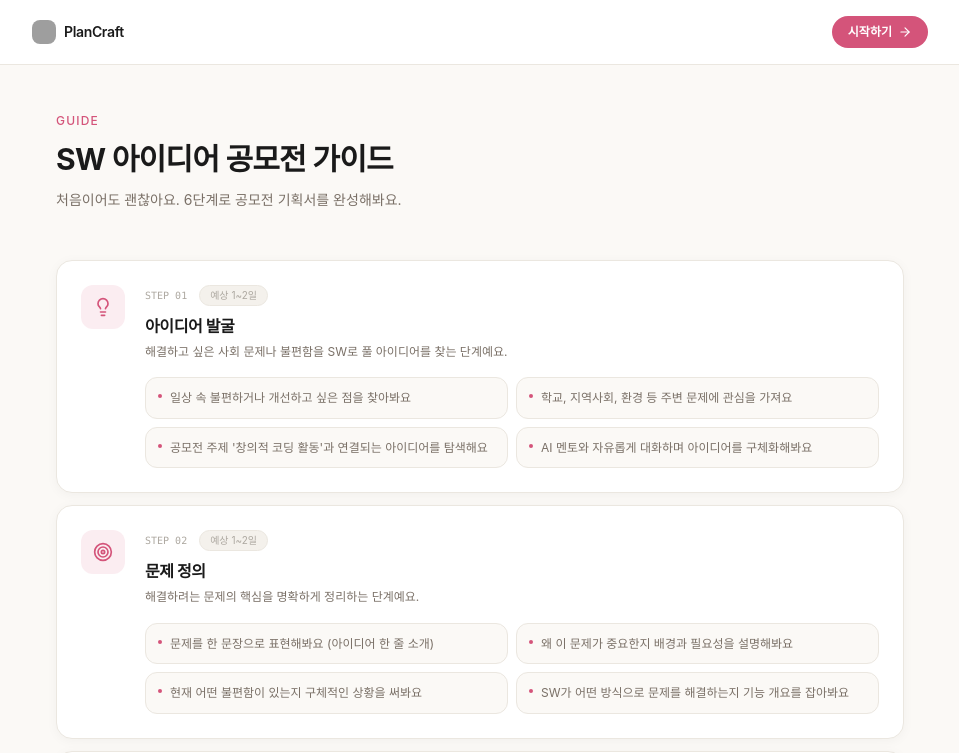
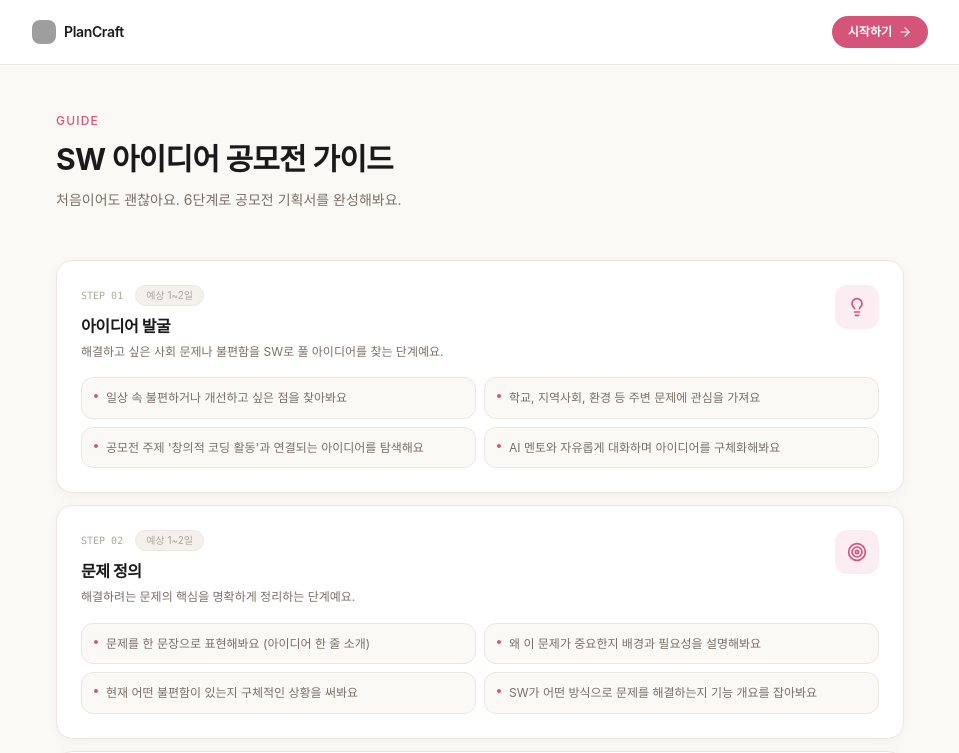
Before and after one commit to sharesdjgh-sys/sdjgh-sw-plancraft, a Next.js app: page /guide in a window 1280 px wide. Shown: the top 753 px of the page, without its empty margins (160-1119 px from the left). Built offline with nearby package versions, Linux system fonts and the light colour scheme; grey boxes are pictures that could not be loaded; a web font is replaced by a local one.

Commit message:
공모전 가이드 부분 아이콘 오른쪽으로 변경

```diff
--- a/src/app/guide/page.tsx
+++ b/src/app/guide/page.tsx
@@ -50,12 +50,11 @@ export default function GuidePage() {
             const Icon = s.icon;
             return (
               <ScrollReveal key={s.step} delay={idx * 55}>
-                <div className="bg-white rounded-2xl border border-[#EBE7E0] p-6 shadow-[0_2px_12px_rgba(0,0,0,0.04)]">
-                  <div className="flex items-start gap-5">
-                    <div className="w-11 h-11 rounded-xl bg-[#D4547A]/10 flex items-center justify-center flex-shrink-0">
-                      <Icon className="w-5 h-5 text-[#D4547A]" />
-                    </div>
-                    <div className="flex-1 min-w-0">
+                <div className="relative bg-white rounded-2xl border border-[#EBE7E0] p-6 shadow-[0_2px_12px_rgba(0,0,0,0.04)]">
+                  <div className="w-11 h-11 rounded-xl bg-[#D4547A]/10 flex items-center justify-center absolute top-6 right-6">
+                    <Icon className="w-5 h-5 text-[#D4547A]" />
+                  </div>
+                  <div>
                       <div className="flex items-center gap-3 mb-2">
                         <span className="text-[10px] font-mono text-[#ADA8A0]">STEP {String(s.step).padStart(2, "0")}</span>
                         <span className="text-[10px] border border-[#EBE7E0] text-[#ADA8A0] px-2.5 py-0.5 rounded-full bg-[#F4F1EC]">예상 {s.time}</span>
@@ -71,7 +70,6 @@ export default function GuidePage() {
                         ))}
                       </div>
                     </div>
-                  </div>
                 </div>
               </ScrollReveal>
             );
```
